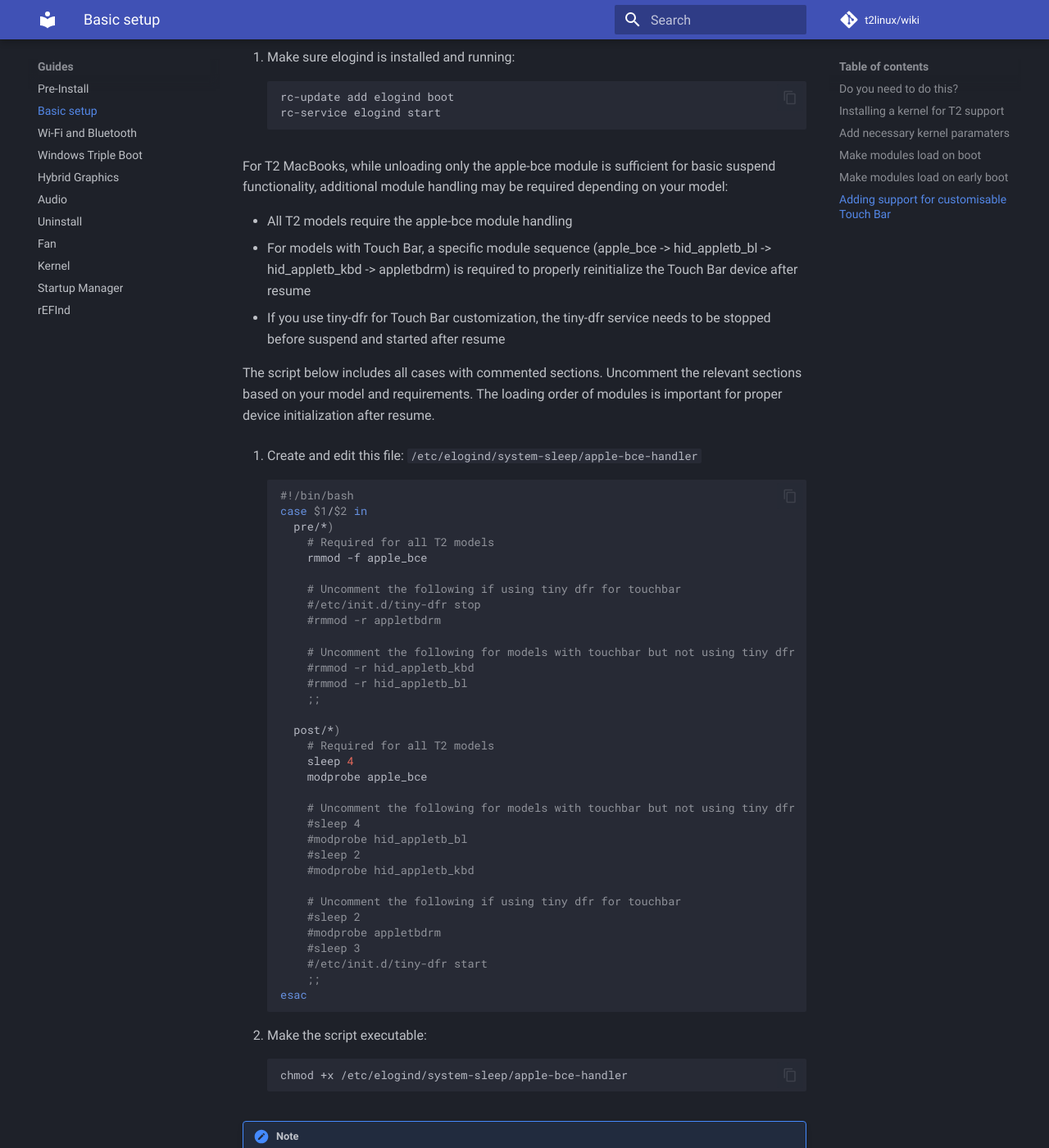
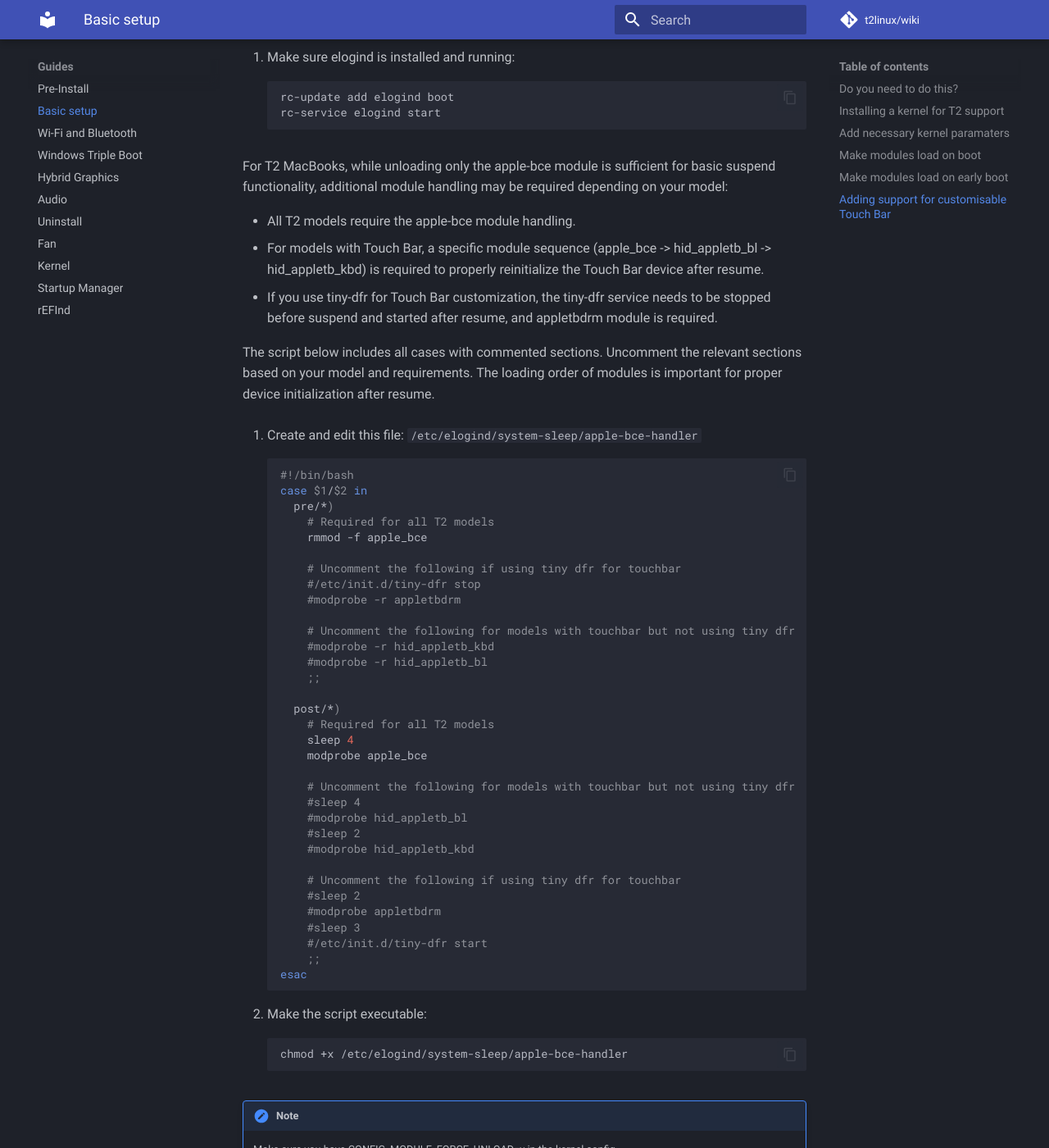
Before and after one commit to t2linux/wiki, an MkDocs documentation site: the page built from docs/guides/postinstall.md, in a window 1280 px wide and 1400 px high, scrolled down 5491 px. Shown: the whole window at 82% size. Built offline with MkDocs 1.6.1 and Material for MkDocs 9.7.7, drawn with Linux system fonts in a browser that asks for light colours; comment, search, counter and statistics services are not loaded.

Commit message:
Fix punctuation and clarify appletbdrm dependency
- Add full stops at the end of sentences
- Move appletbdrm from general Touch Bar sequence to tiny-dfr section

```diff
--- a/docs/guides/postinstall.md
+++ b/docs/guides/postinstall.md
@@ -205,9 +205,9 @@ Prerequisites:
 
 For T2 MacBooks, while unloading only the apple-bce module is sufficient for basic suspend functionality, additional module handling may be required depending on your model:
 
-- All T2 models require the apple-bce module handling
-- For models with Touch Bar, a specific module sequence (apple_bce -> hid_appletb_bl -> hid_appletb_kbd -> appletbdrm) is required to properly reinitialize the Touch Bar device after resume
-- If you use tiny-dfr for Touch Bar customization, the tiny-dfr service needs to be stopped before suspend and started after resume
+- All T2 models require the apple-bce module handling.
+- For models with Touch Bar, a specific module sequence (apple_bce -> hid_appletb_bl -> hid_appletb_kbd) is required to properly reinitialize the Touch Bar device after resume.
+- If you use tiny-dfr for Touch Bar customization, the tiny-dfr service needs to be stopped before suspend and started after resume, and appletbdrm module is required.
 
 The script below includes all cases with commented sections. Uncomment the relevant sections based on your model and requirements. The loading order of modules is important for proper device initialization after resume.
 
@@ -222,11 +222,11 @@ The script below includes all cases with commented sections. Uncomment the relev
 
          # Uncomment the following if using tiny dfr for touchbar
          #/etc/init.d/tiny-dfr stop
-         #rmmod -r appletbdrm
+         #modprobe -r appletbdrm
 
          # Uncomment the following for models with touchbar but not using tiny dfr
-         #rmmod -r hid_appletb_kbd
-         #rmmod -r hid_appletb_bl
+         #modprobe -r hid_appletb_kbd
+         #modprobe -r hid_appletb_bl
          ;;
 
        post/*)
```
